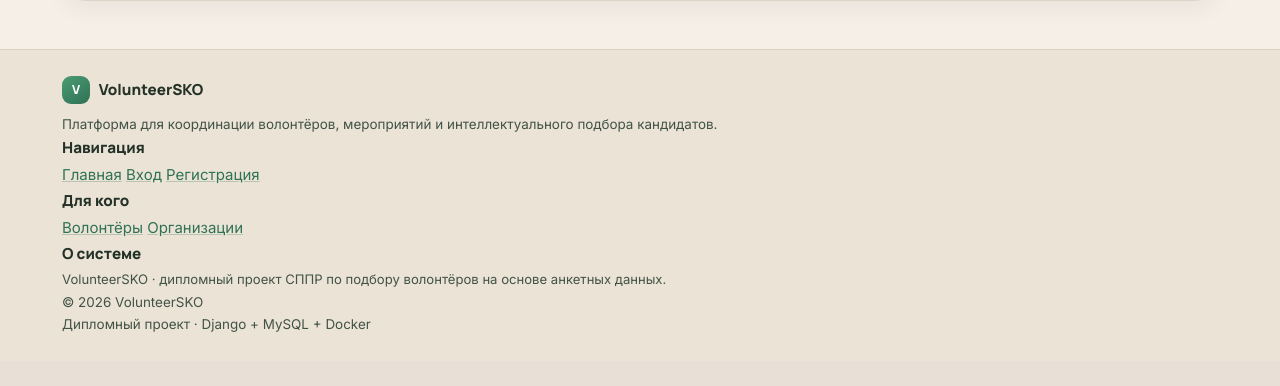
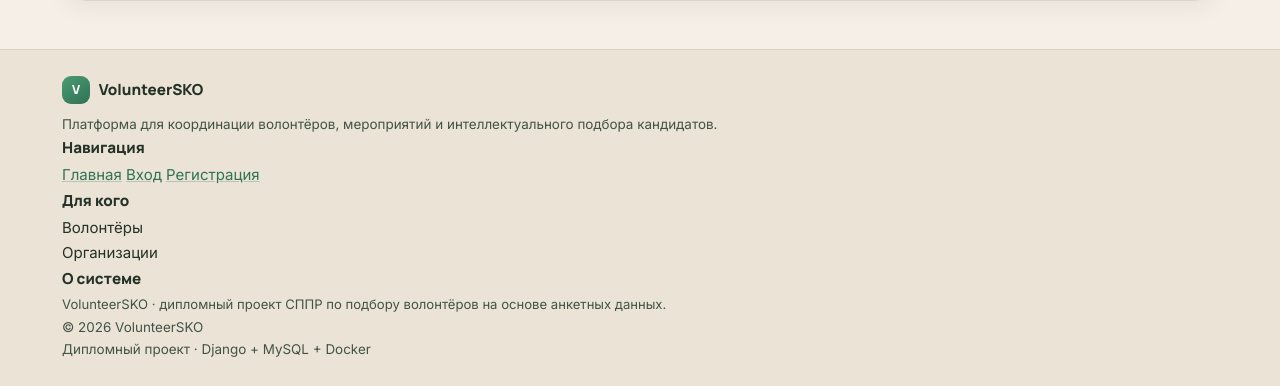
Before and after one commit to Negmedo/volunteer, a Django app: page /notifications/ in a window 1280 px wide. Shown: the part 563-949 px from the top of the page. Before the commit the page ends 895 px from the top, so only its background shows below. Run offline with Django 5.2, Linux system fonts and the light colour scheme; a user stored in the database is signed in; data comes from the database, SQL or seed files in the repository.

Commit message:
ссылки долой

```diff
--- a/backend/templates/base.html
+++ b/backend/templates/base.html
@@ -67,8 +67,8 @@
       <div>
         <div class="footer-title footer-col-head">Для кого</div>
         <div class="footer-link-col">
-          <a href="{% url 'accounts:signup' %}" class="footer-link">Волонтёры</a>
-          <a href="{% url 'events:org_dashboard' %}" class="footer-link">Организации</a>
+          <div class="footer-link">Волонтёры</div>
+          <div class="footer-link">Организации</div>
         </div>
       </div>
       <div>
```
